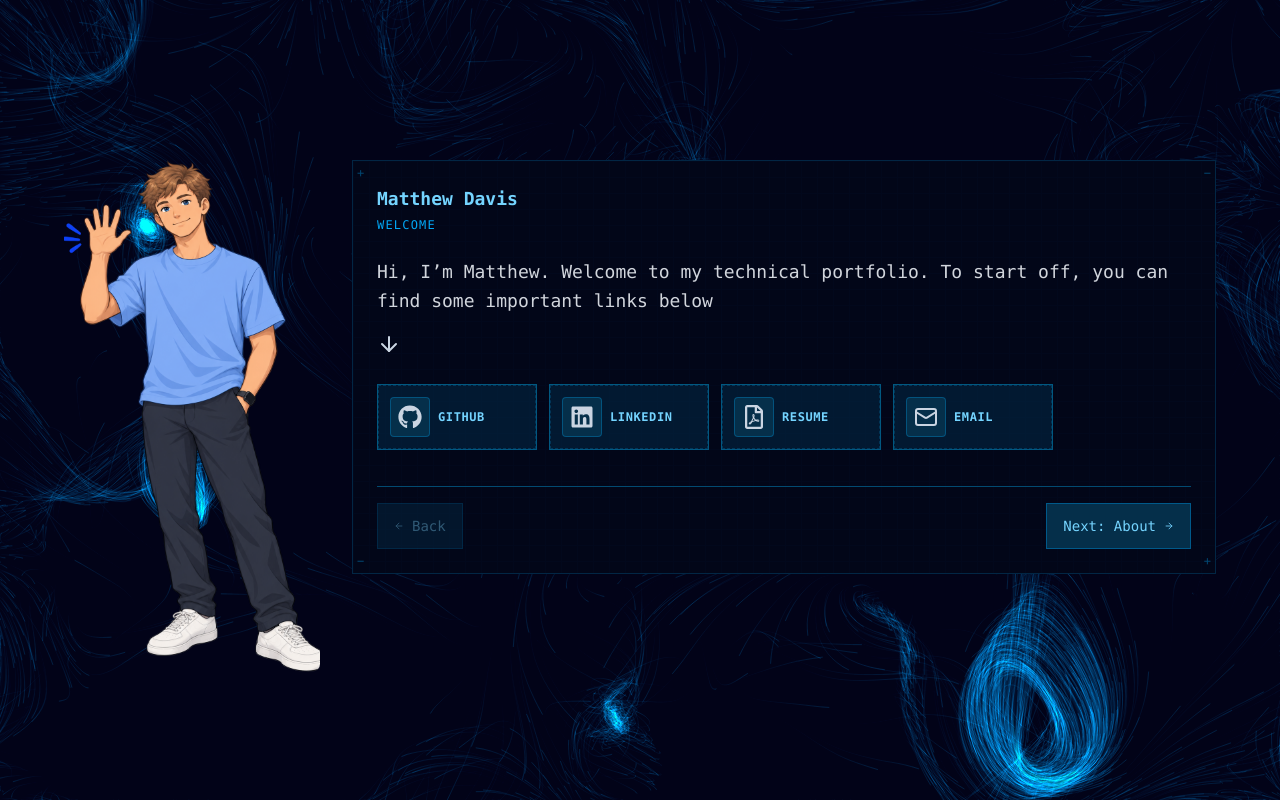
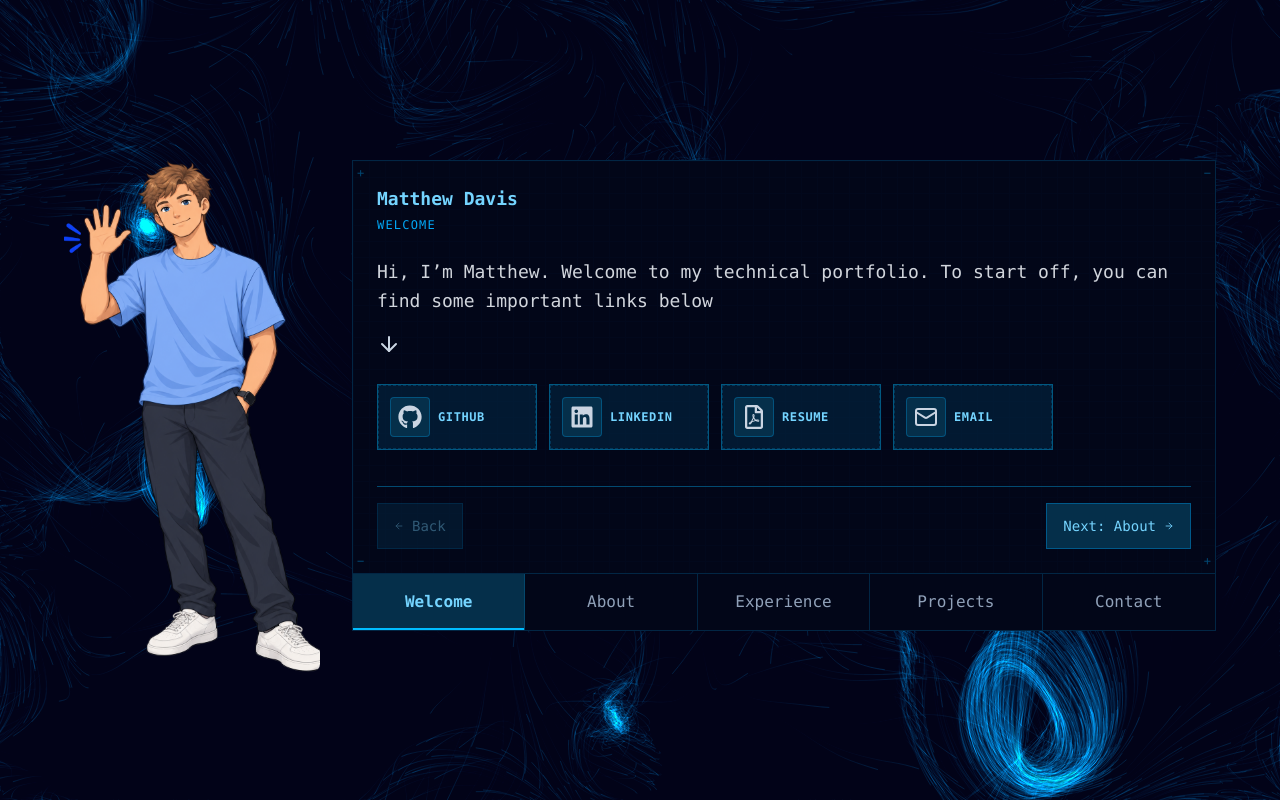
Before and after one commit to mattdavis207/mattdavis207.github.io, a Next.js app: page / in a window 1280 px wide. Built offline with nearby package versions, Linux system fonts and the light colour scheme.

Commit message:
added bottom nav bar

```diff
--- a/app/page.tsx
+++ b/app/page.tsx
@@ -162,6 +162,7 @@ export default function Home() {
             />
           </div>
 
+          <div className="w-full min-w-0 flex-1">
           <DialogueBox
             title="Matthew Davis"
             subtitle={field.title}
@@ -280,6 +281,24 @@ export default function Home() {
               </AnimatePresence>
             </div>
           </DialogueBox>
+          <nav aria-label="Portfolio sections" className="grid grid-cols-5 divide-x divide-sky-500/20 border border-t-0 border-sky-500/20 bg-slate-950 font-mono">
+            {fields.map((section, index) => (
+              <button
+                key={section.title}
+                type="button"
+                aria-current={fieldIndex === index ? "page" : undefined}
+                onClick={() => setFieldIndex(index)}
+                className={`min-h-14 min-w-0 cursor-pointer px-1 py-4 text-sm [overflow-wrap:anywhere] transition-colors focus-visible:outline-2 focus-visible:-outline-offset-2 focus-visible:outline-sky-300 motion-reduce:transition-none sm:px-2 sm:text-base ${
+                  fieldIndex === index
+                    ? "bg-sky-950 font-bold text-sky-300 shadow-[inset_0_-2px_0_var(--color-sky-400)]"
+                    : "text-slate-400 hover:bg-sky-950 hover:text-sky-300"
+                }`}
+              >
+                {section.title}
+              </button>
+            ))}
+          </nav>
+          </div>
         </section>
       </div>
     </>
```
